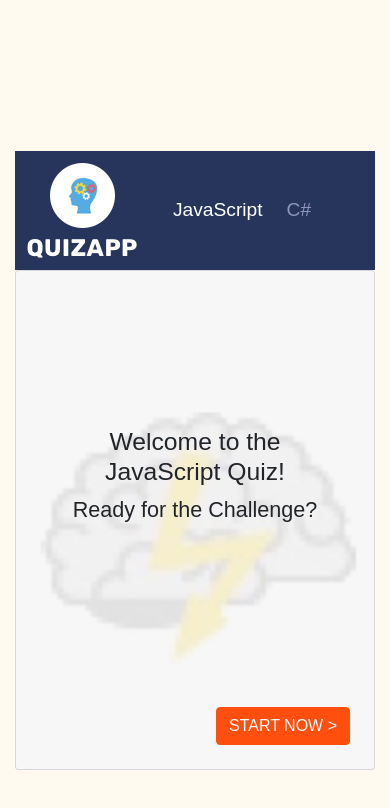
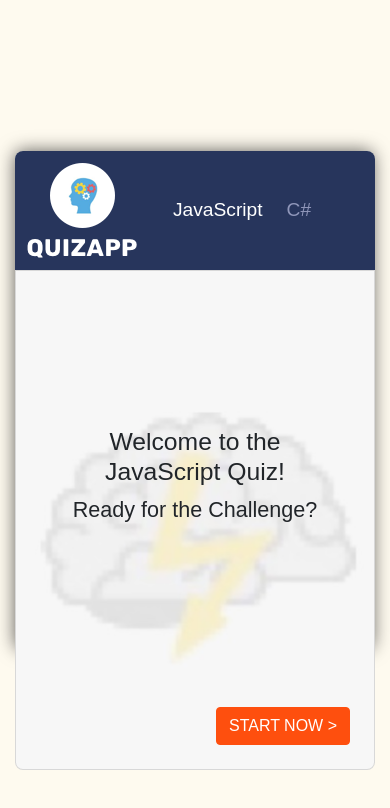
Before and after one commit to ChristianSeip/Quiz, a website: page index.html in a window 390 px wide. Drawn offline with nearby package versions, Linux system fonts and the light colour scheme.

Commit message:
Small design details added

```diff
--- a/css/style.css
+++ b/css/style.css
@@ -26,6 +26,8 @@ body {
     display: flex;
     justify-content: center;
     align-items: center;
+    box-shadow: -1px -1px 18px -1px rgba(0,0,0,0.63);
+    border-radius: 8px 8px 8px 8px;
 }
 
 nav {
@@ -36,6 +38,7 @@ nav {
     display: flex;
     flex-direction: column;
     align-items: center;
+    border-radius: 8px 0px 0px 8px;
 }
 
 .nav-header {
@@ -81,12 +84,15 @@ main {
     color: #FE4F0E;
 }
 
+
 #content-card {
     height: 100%;
     width: 700px;
     background-image: url("../img/brainbg.jpg");
     background-repeat: no-repeat;
     background-position: center;
+    border-radius: 0px 8px 8px 0px;
+    background-color: #FEFAEF;
 }
 
 .answer-option {
@@ -128,6 +134,7 @@ main {
         flex-direction: row;
         width: 100%;
         font-size: 1.2em;
+        border-radius: 8px 8px 0px 0px;
     }
 
     .nav-list {
@@ -149,6 +156,7 @@ main {
 
     #content-card {
         width: 300px;
+        border-radius: 0px 0px 8px 8px;
     }
 
     .trophy-image {
@@ -171,6 +179,7 @@ main {
         flex-direction: row;
         width: 100%;
         font-size: 1.2em;
+        border-radius: 8px 8px 0px 0px;
     }
 
     .nav-list {
@@ -192,11 +201,13 @@ main {
 
     #content-card {
         width: 360px;
+        border-radius: 0px 0px 8px 8px;
     }
 
     .trophy-image {
         height: 250px;
     }
+
 
 }
 
```
